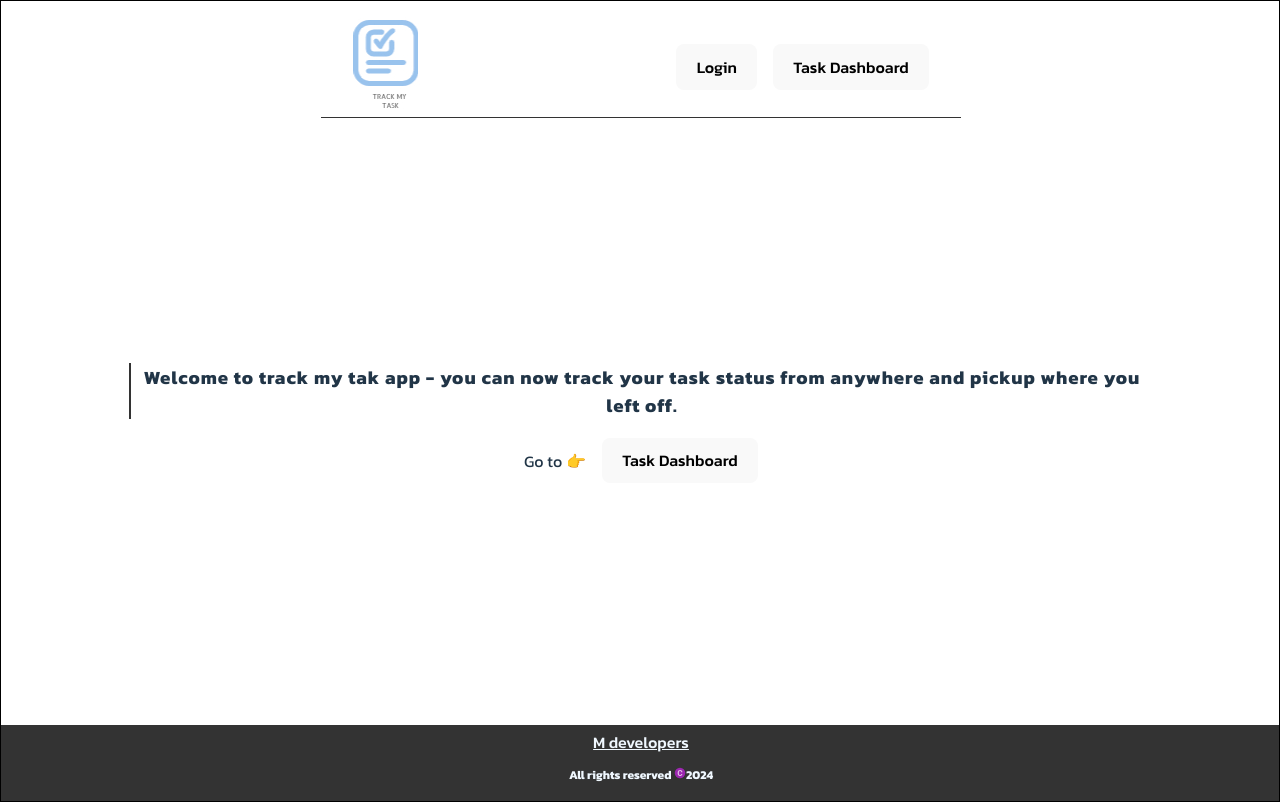
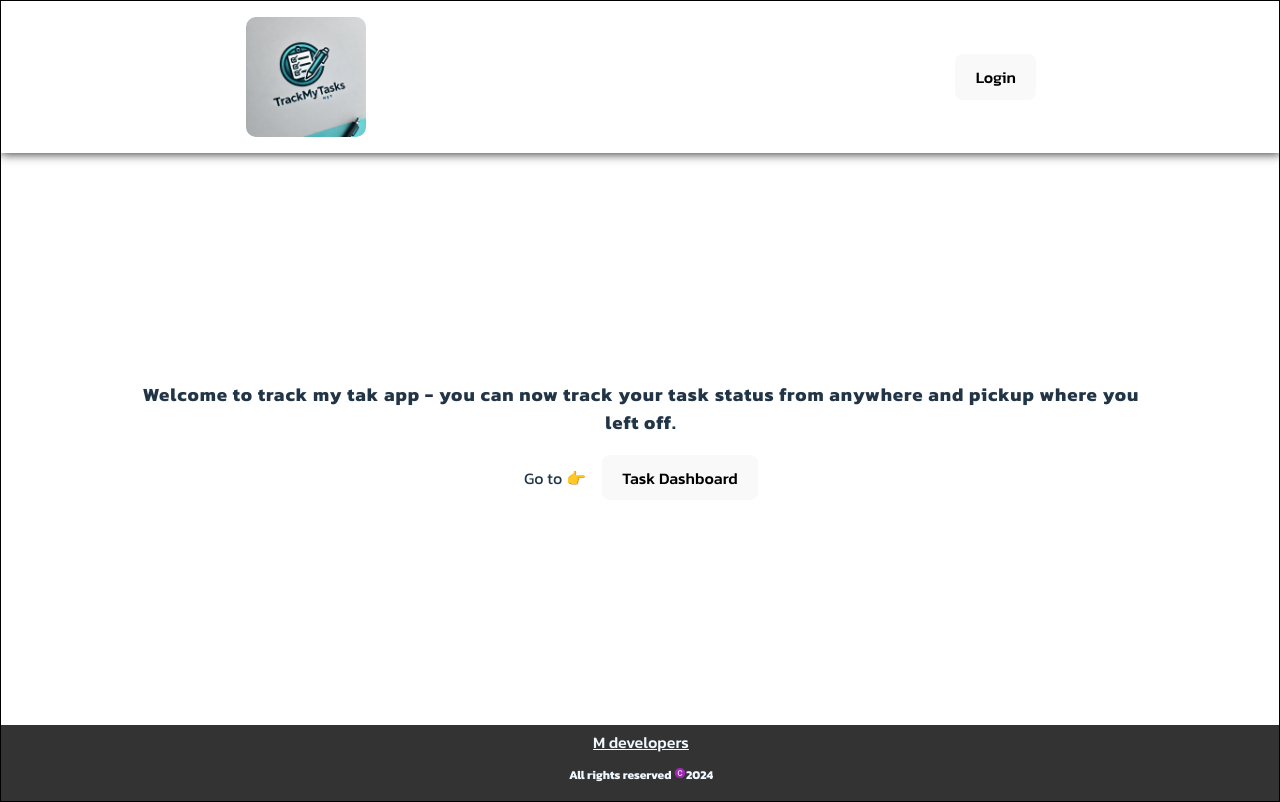
Before and after one commit to utpal74/task-tracker-react-vite-app, a React (Vite) app: page / in a window 1280 px wide. Built offline with nearby package versions, Linux system fonts and the light colour scheme.

Commit message:
Update UI with cosmetic changes

```diff
--- a/package.json
+++ b/package.json
@@ -10,11 +10,14 @@
     "preview": "vite preview"
   },
   "dependencies": {
+    "dompurify": "^3.1.7",
     "nanoid": "^5.0.5",
+    "quill": "^2.0.2",
     "react": "^18.2.0",
     "react-dom": "^18.2.0",
     "react-ga": "^3.3.1",
     "react-icons": "^5.0.1",
+    "react-quill": "^2.0.0",
     "react-router-dom": "^6.26.2",
     "web-vitals": "^3.5.2"
   },
--- a/src/App.css
+++ b/src/App.css
@@ -19,8 +19,16 @@
 
 .logo-section {
   display: inline;
-  height: 100px;
+  height: 120px;
   margin-right: 5rem;
+}
+
+.logo-section>img {
+  width: 100%;
+  height: 100%;
+  object-fit: cover;
+  border-radius: 10px;
+  display: block;
 }
 
 .container {
@@ -52,16 +60,17 @@ footer>div>a {
 }
 
 header {
-  width: 50vw;
-  margin: 1rem .75rem 0;
+  padding: 1rem 2rem;
+  margin: 0 auto;
+  box-shadow: 0px 1px 10px 0px var(--primary-color);
+}
+
+.head-container {
+  max-width: 790px;
+  margin: 0 auto;
   display: flex;
   align-items: center;
   justify-content: space-between;
-  padding: 0 2rem;
-  margin: 0 auto;
-  margin-top: 1rem;
-  border-bottom: 1px solid var(--primary-color);
-  ;
 }
 
 .header-btn {
@@ -147,10 +156,11 @@ header {
   bottom: 0;
   top: 0;
   width: 80%;
-  height: 80%;
-  background-color: var(--primary-color);
-  ;
+  height: 60%;
+  /* background-color: var(--primary-color); */
+  background-color: #c3e6cb;
   margin: auto auto;
+  max-width: 1050px;
 }
 
 .fields {
@@ -209,22 +219,15 @@ textarea {
 
 textarea.fields,
 input.fields {
-  border: 1px solid var(--primary-color);
-  ;
+  /* border: 1px solid var(--primary-color); */
   width: 30%;
   font-family: inherit;
   outline: none;
   font-size: inherit;
 }
 
-textarea.fields {
-  height: 10vh;
-}
-
 .desc>h3 {
   overflow: hidden;
-  border-left: .15em solid var(--primary-color);
-  ;
   letter-spacing: .05em;
   opacity: 0;
   animation: fadeIn 5s forwards;
@@ -247,7 +250,7 @@ textarea.fields {
 .auth-form>form {
   display: flex;
   flex-direction: column;
-  height: 50%;
+  height: 70%;
   justify-content: space-evenly;
   align-items: center;
 }
@@ -267,11 +270,12 @@ textarea.fields {
 }
 
 .auth-form>form input {
-  padding: .325rem;
+  padding: .625rem;
   border-radius: 5px;
   outline: none;
   border: 1px solid #747bff;
   width: 55%;
+  /* height: 3rem; */
 }
 
 .auth-form>form button {
@@ -420,7 +424,7 @@ textarea.fields {
 
 @media(min-width: 700px) {
   .auth-form {
-    width: 700px;
+    width: 800px;
   }
 }
 
@@ -447,6 +451,7 @@ textarea.fields {
 
   textarea.fields {
     width: 80%;
+    height: 10vh;
   }
 
   .create-task-from-btn {
@@ -466,16 +471,4 @@ textarea.fields {
   .cancel-task-btn {
     width: 70%;
   }
-
-  header {
-    width: 100vw;
-  }
 }
-
-@media(min-width: 501px) and (max-width: 940px) {
-  .header-btn-section {
-    display: flex;
-    align-items: center;
-    justify-content: center;
-  }
-}
--- a/src/components/Header.jsx
+++ b/src/components/Header.jsx
@@ -1,6 +1,7 @@
 
 import { Link, useNavigate } from 'react-router-dom';
-import logo from "../assets/logo.png";
+// import logo from "../assets/logo.png";
+import logo_ai from "../assets/logo-ai.webp";
 import { useAuth } from '../hooks/AuthContext.jsx';
 
 export default function Header({ handleToggleTask }) {
@@ -9,8 +10,9 @@ export default function Header({ handleToggleTask }) {
 
     return (
         <header>
+            <div className="head-container">
                 <div className="logo-section">
-                <img src={logo} alt="TRACK MY TASK" />
+                    <img src={logo_ai} alt="TRACK MY TASK" />
                 </div>
                 <div className="header-btn-section">
                     {isSignedIn ? (
@@ -28,12 +30,7 @@ export default function Header({ handleToggleTask }) {
                             Login
                         </button>
                     )}
-                <button
-                    className="header-btn"
-                    onClick={() => { handleToggleTask(true) }}
-                >
-                    Task Dashboard
-                </button>
+                </div>
             </div>
         </header>
     );
```
Also changed, not shown: src/assets/logo-ai.webp (added), 1 other file (tests, documents, lock files or other folders). Lines whose indentation alone changed are shown as unchanged.
